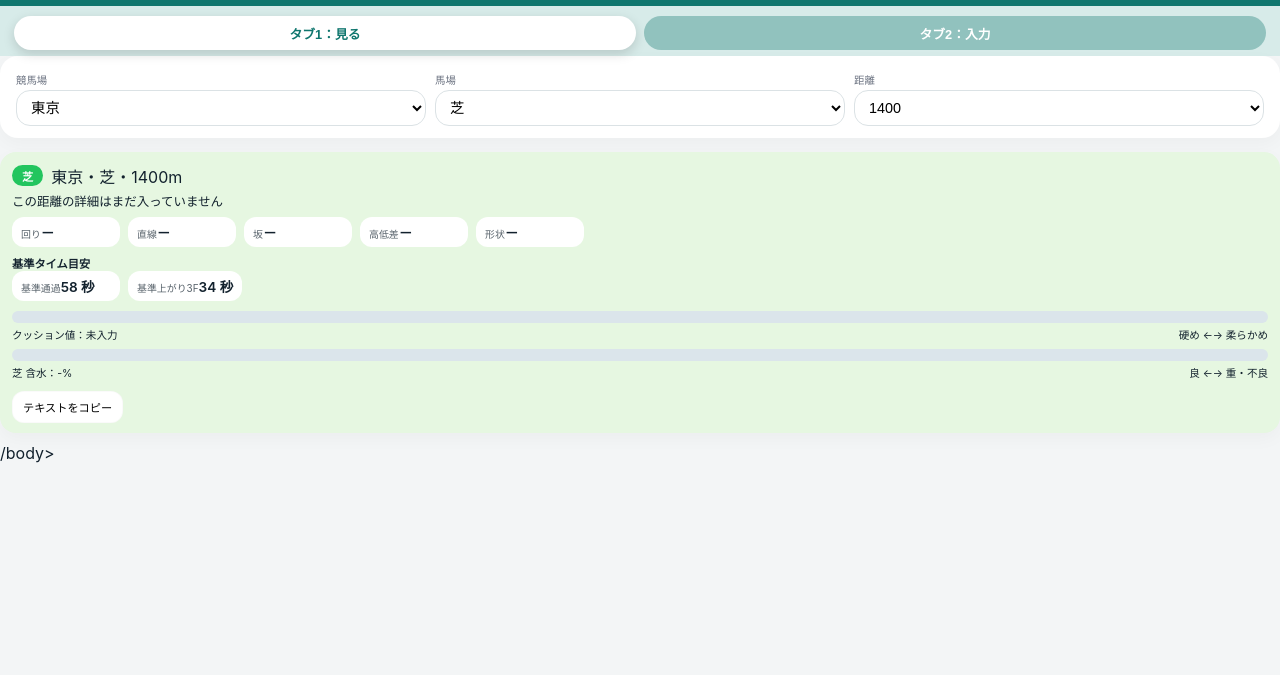
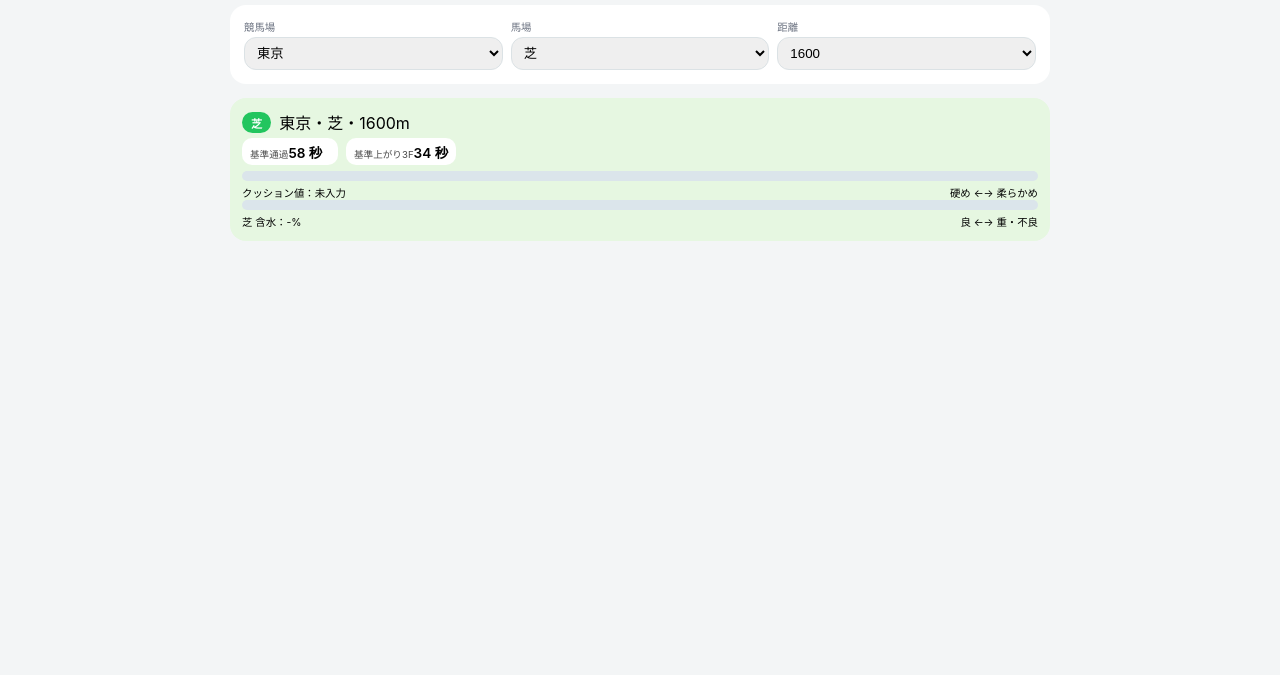
Before and after one commit to kadoya-ebi/keiba-analytics, a plain HTML site: page index.html in a window 1280 px wide. Shown: the part 125-800 px from the top of the page. Drawn offline with Linux system fonts and the light colour scheme.

Commit message:
Update index.html

```diff
--- a/index.html
+++ b/index.html
@@ -2,121 +2,47 @@
 <html lang="ja">
 <head>
   <meta charset="utf-8" />
-  <title>JRAコース早見（本日入力版）</title>
+  <title>JRAコース早見テスト</title>
   <meta name="viewport" content="width=device-width,initial-scale=1" />
   <style>
-    body {
-      margin: 0;
-      font-family: -apple-system,BlinkMacSystemFont,"Segoe UI","Noto Sans JP",sans-serif;
-      background: #f3f5f6;
-      color: #12212d;
-    }
-    header {
-  background: #0f766e; /* 濃い緑のまま */
-  color: #fff;
-  padding: 14px 16px 8px;
-}
-
-.tabs {
-  display: flex;
-  gap: 8px;
-  background: #d7ebe9; /* ←ちょっとだけ薄い緑。ここは帯 */
-  padding: 10px 14px 6px;
-}
-
-/* 非アクティブのタブ */
-.tab-btn {
-  flex: 1;
-  border: none;
-  background: rgba(15,118,110,0.35); /* ← ちゃんと色がつくように緑ベースにする */
-  border-radius: 999px;
-  padding: 8px 0 7px;
-  color: #ffffff;
-  font-weight: 600;
-  font-size: .8rem;
-  transition: all .2s ease;
-}
-
-/* 選択中のタブ */
-.tab-btn.active {
-  background: #ffffff;
-  color: #0f766e;
-  box-shadow: 0 4px 12px rgba(0,0,0,.15);
-}
-    }
-    main {
-      padding: 14px 14px 90px;
-      max-width: 820px;
-      margin: 0 auto;
-    }
-    .card {
-      background: #fff;
-      border-radius: 18px;
-      padding: 16px 16px 12px;
-      box-shadow: 0 6px 18px rgba(0,0,0,.03);
-      margin-bottom: 14px;
-    }
-    label {
-      display: block;
-      font-size: .65rem;
-      margin-bottom: 3px;
-      color: #6b7280;
-    }
-    select, input[type="number"] {
-      width: 100%;
-      border: 1px solid #dbe2e5;
-      border-radius: 14px;
-      padding: 8px 10px;
-      font-size: .9rem;
-      background: #fff;
-    }
-    .row { display: flex; gap: 9px; flex-wrap: wrap; }
-    .col { flex: 1 1 30%; min-width: 115px; }
-    .course-card {
-      border-radius: 16px;
-      padding: 12px 12px 10px;
-      margin-bottom: 10px;
-    }
-    .course-title {
-      display: flex;
-      gap: 8px;
-      align-items: center;
-      margin-bottom: 4px;
-    }
-    .tag {
-      display: inline-block;
-      border-radius: 999px;
-      padding: 3px 10px 2px;
-      font-size: .7rem;
-      font-weight: 600;
-      color: #fff;
-    }
-    .course-basic { font-size: .78rem; margin-bottom: 7px; }
-    .pill-grid { display: flex; flex-wrap: wrap; gap: 8px; margin-bottom: 8px; }
-    .pill { background: #fff; border-radius: 12px; padding: 5px 9px 5px; min-width: 90px; }
-    .pill .lbl { font-size: .62rem; opacity: .7; }
-    .pill .val { font-weight: 600; font-size: .85rem; }
-    .bar { width: 100%; height: 12px; border-radius: 999px; background: #dbe5eb; overflow: hidden; margin-bottom: 4px; }
-    .bar-inner { height: 100%; width: 0; }
-    .bar-line { display: flex; justify-content: space-between; font-size: .66rem; margin-bottom: 7px; }
-    .copy-btn { background:#fff;border:1px solid rgba(0,0,0,.02);border-radius:12px;padding:7px 10px 7px;font-size:.7rem;margin-top:4px; }
-    .track-input { border-bottom:1px solid rgba(217,225,229,.6);padding:12px 0 12px; }
-    .input-line { display:flex;gap:6px;flex-wrap:wrap;margin-bottom:5px; }
-    .small-inp { flex:0 0 75px;border:1px solid #dbe2e5;border-radius:12px;padding:5px 6px 4px;font-size:.75rem; }
-    .small-btn { border:none;background:#0f766e;color:#fff;border-radius:11px;padding:4px 11px 3px;font-size:.7rem; }
-    @media (min-width:700px){ .small-inp{flex:0 0 90px;} }
+    body{margin:0;background:#f3f5f6;font-family:-apple-system,BlinkMacSystemFont,"Noto Sans JP",sans-serif;}
+    header{background:#0f766e;color:#fff;padding:14px 16px 8px;}
+    .tabs{display:flex;gap:8px;background:#d7ebe9;padding:10px 14px 6px;}
+    .tab-btn{flex:1;border:none;background:rgba(15,118,110,.35);color:#fff;border-radius:999px;padding:8px 0 7px;font-weight:600;font-size:.8rem;}
+    .tab-btn.active{background:#fff;color:#0f766e;}
+    main{padding:14px;max-width:820px;margin:0 auto;}
+    .card{background:#fff;border-radius:16px;padding:14px;margin-bottom:14px;}
+    .row{display:flex;gap:8px;flex-wrap:wrap;}
+    .col{flex:1 1 30%;min-width:110px;}
+    label{display:block;font-size:.65rem;margin-bottom:3px;color:#6b7280;}
+    select,input{width:100%;padding:7px 8px;border:1px solid #dbe2e5;border-radius:12px;}
+    .course-card{border-radius:16px;padding:12px;}
+    .course-title{display:flex;gap:8px;align-items:center;margin-bottom:4px;}
+    .tag{display:inline-block;padding:3px 9px 2px;border-radius:999px;font-size:.7rem;font-weight:600;color:#fff;}
+    .pill-grid{display:flex;gap:8px;flex-wrap:wrap;margin-bottom:6px;}
+    .pill{background:#fff;border-radius:10px;padding:4px 8px 3px;min-width:80px;}
+    .lbl{font-size:.6rem;opacity:.7;}
+    .val{font-size:.85rem;font-weight:600;}
+    .bar{width:100%;height:10px;background:#dbe5eb;border-radius:999px;overflow:hidden;margin-bottom:4px;}
+    .bar-inner{height:100%;}
+    .bar-line{display:flex;justify-content:space-between;font-size:.65rem;}
+    .track-input{border-bottom:1px solid rgba(0,0,0,.03);padding:10px 0;}
+    .input-line{display:flex;gap:6px;flex-wrap:wrap;margin-bottom:5px;}
+    .small-inp{flex:0 0 70px;}
+    .small-btn{border:none;background:#0f766e;color:#fff;border-radius:10px;padding:3px 10px;font-size:.7rem;}
   </style>
 </head>
 <body>
   <header>
-    <h1>JRAコース早見</h1>
-    <small>本日入力 → タブ1で表示</small>
+    <h1 style="margin:0;font-size:1rem;">JRAコース早見テスト</h1>
+    <small>タブ2で入れたらタブ1に出るテスト</small>
   </header>
   <div class="tabs">
     <button class="tab-btn active" data-tab="view">タブ1：見る</button>
     <button class="tab-btn" data-tab="input">タブ2：入力</button>
   </div>
   <main>
+    <!-- タブ1 -->
     <div id="tab-view">
       <div class="card">
         <div class="row">
@@ -140,242 +66,183 @@
       <div id="courseInfo"></div>
     </div>
 
+    <!-- タブ2 -->
     <div id="tab-input" style="display:none;">
       <div class="card">
-        <p style="font-size:.7rem;margin-bottom:8px;">ここに入れた数値がタブ1に出ます。</p>
+        <p style="font-size:.7rem;margin-bottom:6px;">ここに今日のクッション値・含水率を入れると、タブ1に出ます。</p>
         <div id="inputList"></div>
       </div>
     </div>
   </main>
 
+  <!-- 👇ここからJS。HTMLより後ろに置くことが大事 -->
   <script>
-  // --- 競馬場のベースデータ ---
+    // 1) ベースデータ（テスト用に4場だけ）
     var COURSES = {
       "東京": {
-      "芝": {
-        distances: [1400,1600,1800,2000],
-        info: {
-          2000: { turn:"左回り", straight:526, slopePlace:"ゴール前坂あり", slope:1.5, diff:2.0, shape:"大回り", start:"2コーナー発走" }
-        },
-        base: { pass: 58.0, last3f: 34.0 }
-      },
-      "ダート": {
-        distances: [1300,1400,1600,2100],
-        info: {
-          1600: { turn:"左回り", straight:501, slopePlace:"ゴール前坂あり", slope:1.5, diff:2.0, shape:"芝スタート", start:"芝→ダ" }
-        },
-        base: { pass: 61.0, last3f: 36.5 }
-      }
+        "芝": { distances:[1600,2000], info:{}, base:{pass:58.0,last3f:34.0} },
+        "ダート": { distances:[1600], info:{}, base:{pass:61.0,last3f:36.5} }
       },
       "中山": {
-      "芝": {
-        distances: [1200,1600,1800,2000],
-        info: {
-          2000: { turn:"右回り", straight:310, slopePlace:"ゴール前急坂", slope:2.2, diff:5.3, shape:"小回り", start:"スタンド前" }
-        },
-        base: { pass: 59.5, last3f: 35.0 }
-      },
-      "ダート": {
-        distances: [1200,1800,2400],
-        info: {},
-        base: { pass: 62.0, last3f: 37.0 }
-      }
+        "芝": { distances:[2000], info:{}, base:{pass:59.5,last3f:35.0} },
+        "ダート": { distances:[1800], info:{}, base:{pass:62.0,last3f:37.0} }
       },
       "京都": {
-      "芝": {
-        distances: [1600,1800,2000,2200],
-        info: {
-          2000: { turn:"右回り", straight:404, slopePlace:"ゴール前わずかに上り", slope:1.0, diff:3.5, shape:"内回り", start:"2角P" }
-        },
-        base: { pass: 58.8, last3f: 34.6 }
-      },
-      "ダート": {
-        distances: [1200,1400,1800],
-        info: {},
-        base: { pass: 61.5, last3f: 37.2 }
-      }
+        "芝": { distances:[2000], info:{}, base:{pass:58.8,last3f:34.6} },
+        "ダート": { distances:[1800], info:{}, base:{pass:61.5,last3f:37.2} }
       },
       "阪神": {
-      "芝": {
-        distances: [1600,1800,2000],
-        info: {
-          1600: { turn:"右回り", straight:473, slopePlace:"ゴール前坂あり", slope:1.8, diff:2.0, shape:"外回り", start:"向正面" }
-        },
-        base: { pass: 58.7, last3f: 34.5 }
-      },
-      "ダート": {
-        distances: [1200,1400,1800],
-        info: {},
-        base: { pass: 62.4, last3f: 37.0 }
-      }
+        "芝": { distances:[1600], info:{}, base:{pass:58.7,last3f:34.5} },
+        "ダート": { distances:[1800], info:{}, base:{pass:62.4,last3f:37.0} }
       }
     };
 
-  // --- 今日の値 ---
+    // 2) 今日の値を入れておく箱
     var todayValues = {};
     var trackNames = Object.keys(COURSES);
-  for (var i=0; i<trackNames.length; i++) {
-    todayValues[trackNames[i]] = {
-      turf: { cushion: "", moisture: "" },
-      dirt: { moisture: "" }
+    trackNames.forEach(function(t){
+      todayValues[t] = {
+        turf: { cushion:"", moisture:"" },
+        dirt: { moisture:"" }
       };
-  }
+    });
 
-  // --- DOM ---
+    // 3) DOM
     var selTrack = document.getElementById('selTrack');
     var selSurface = document.getElementById('selSurface');
     var selDist = document.getElementById('selDist');
     var courseInfo = document.getElementById('courseInfo');
     var inputList = document.getElementById('inputList');
 
-  // --- タブ切替 ---
+    // 4) タブ切替
     var tabView = document.getElementById('tab-view');
     var tabInput = document.getElementById('tab-input');
     var tabBtns = document.querySelectorAll('.tab-btn');
-  for (var i=0; i<tabBtns.length; i++){
-    tabBtns[i].addEventListener('click', function(e){
-      for (var j=0; j<tabBtns.length; j++){ tabBtns[j].classList.remove('active'); }
-      e.target.classList.add('active');
-      if (e.target.getAttribute('data-tab') === 'view'){
-        tabView.style.display = 'block';
-        tabInput.style.display = 'none';
+    tabBtns.forEach(function(btn){
+      btn.addEventListener('click', function(){
+        tabBtns.forEach(function(b){ b.classList.remove('active'); });
+        btn.classList.add('active');
+        if (btn.dataset.tab === "view") {
+          tabView.style.display = "block";
+          tabInput.style.display = "none";
         } else {
-        tabView.style.display = 'none';
-        tabInput.style.display = 'block';
+          tabView.style.display = "none";
+          tabInput.style.display = "block";
         }
+      });
+    });
+
+    // 5) セレクト初期化
+    function initSelectors(){
+      trackNames.forEach(function(t){
+        var opt = document.createElement('option');
+        opt.value = t;
+        opt.textContent = t;
+        selTrack.appendChild(opt);
+      });
+      fillDistances();
+    }
+    function fillDistances(){
+      var t = selTrack.value;
+      var s = selSurface.value;
+      selDist.innerHTML = "";
+      COURSES[t][s].distances.forEach(function(d){
+        var opt = document.createElement('option');
+        opt.value = d;
+        opt.textContent = d;
+        selDist.appendChild(opt);
+      });
+    }
+    selTrack.addEventListener('change', function(){ fillDistances(); renderCourse(); });
+    selSurface.addEventListener('change', function(){ fillDistances(); renderCourse(); });
+    selDist.addEventListener('change', renderCourse);
+
+    // 6) タブ2の入力欄を作る（ここが今回のポイント）
+    function renderInputList(){
+      inputList.innerHTML = "";
+      trackNames.forEach(function(t){
+        var wrap = document.createElement('div');
+        wrap.className = "track-input";
+        wrap.innerHTML =
+          '<div style="font-weight:700;margin-bottom:4px;">'+t+'</div>'+
+          '<div class="input-line">'+
+            '<span style="font-size:.65rem;">芝C</span>'+
+            '<input type="number" step="0.1" class="small-inp" data-track="'+t+'" data-field="turf.cushion" placeholder="10" />'+
+            '<span style="font-size:.65rem;">芝含</span>'+
+            '<input type="number" step="0.1" class="small-inp" data-track="'+t+'" data-field="turf.moisture" placeholder="20" />'+
+          '</div>'+
+          '<div class="input-line">'+
+            '<span style="font-size:.65rem;">ダ含</span>'+
+            '<input type="number" step="0.1" class="small-inp" data-track="'+t+'" data-field="dirt.moisture" placeholder="5" />'+
+            '<button class="small-btn" data-apply="'+t+'">反映</button>'+
+          '</div>';
+        inputList.appendChild(wrap);
+      });
+
+      // 入力した瞬間に保存＋表示更新
+      var allInputs = inputList.querySelectorAll('input[data-track]');
+      allInputs.forEach(function(inp){
+        inp.addEventListener('input', function(){
+          var t = inp.dataset.track;
+          var f = inp.dataset.field;
+          var v = inp.value;
+          if (f === "turf.cushion")  todayValues[t].turf.cushion = v;
+          if (f === "turf.moisture") todayValues[t].turf.moisture = v;
+          if (f === "dirt.moisture") todayValues[t].dirt.moisture = v;
+          // 今タブ1でこの競馬場を見てたら更新
+          if (selTrack.value === t) {
+            renderCourse();
+          }
+        });
+      });
+
+      // ボタンでも一応反映できるようにしておく
+      var btns = inputList.querySelectorAll('button[data-apply]');
+      btns.forEach(function(b){
+        b.addEventListener('click', function(){
+          var t = b.dataset.apply;
+          var ins = inputList.querySelectorAll('input[data-track="'+t+'"]');
+          ins.forEach(function(inp){
+            var f = inp.dataset.field;
+            var v = inp.value;
+            if (f === "turf.cushion")  todayValues[t].turf.cushion = v;
+            if (f === "turf.moisture") todayValues[t].turf.moisture = v;
+            if (f === "dirt.moisture") todayValues[t].dirt.moisture = v;
+          });
+          if (selTrack.value === t) {
+            renderCourse();
+          }
+        });
       });
     }
 
-  // --- セレクト初期化 ---
-  function initSelectors(){
-    for (var i=0; i<trackNames.length; i++){
-      var op = document.createElement('option');
-      op.value = trackNames[i];
-      op.textContent = trackNames[i];
-      selTrack.appendChild(op);
-    }
-    fillDists();
-  }
-
-  function fillDists(){
-    var tr = selTrack.value;
-    var sf = selSurface.value;
-    selDist.innerHTML = "";
-    var ds = COURSES[tr][sf].distances;
-    for (var i=0; i<ds.length; i++){
-      var op = document.createElement('option');
-      op.value = ds[i];
-      op.textContent = ds[i];
-      selDist.appendChild(op);
-    }
-  }
-
-  selTrack.addEventListener('change', function(){
-    fillDists();
-    renderCourse();
-  });
-  selSurface.addEventListener('change', function(){
-    fillDists();
-    renderCourse();
-  });
-  selDist.addEventListener('change', renderCourse);
-
-  // --- タブ2（入力）を作る ---
-  function renderInputList(){
-    inputList.innerHTML = "";
-    for (var i=0; i<trackNames.length; i++){
-      var tr = trackNames[i];
-      var wrap = document.createElement('div');
-      wrap.className = 'track-input';
-      wrap.innerHTML =
-        '<div style="font-weight:700;margin-bottom:4px;">'+tr+'</div>'+
-        '<div class="input-line">'+
-          '<span style="font-size:.65rem;">芝C</span>'+
-          '<input type="number" step="0.1" class="small-inp" data-track="'+tr+'" data-field="turf.cushion" placeholder="10" />'+
-          '<span style="font-size:.65rem;">芝含</span>'+
-          '<input type="number" step="0.1" class="small-inp" data-track="'+tr+'" data-field="turf.moisture" placeholder="20" />'+
-        '</div>'+
-        '<div class="input-line">'+
-          '<span style="font-size:.65rem;">ダ含</span>'+
-          '<input type="number" step="0.1" class="small-inp" data-track="'+tr+'" data-field="dirt.moisture" placeholder="5" />'+
-          '<button class="small-btn" data-apply="'+tr+'">反映</button>'+
-        '</div>';
-      inputList.appendChild(wrap);
-    }
-
-    // ① 入力した瞬間に値を保存＆再描画
-    var allInputs = inputList.querySelectorAll('input[data-track]');
-    for (var k=0; k<allInputs.length; k++){
-      allInputs[k].addEventListener('input', function(e){
-        var tr = e.target.getAttribute('data-track');
-        var field = e.target.getAttribute('data-field');
-        var val = e.target.value;
-        if (field === 'turf.cushion')  todayValues[tr].turf.cushion  = val;
-        if (field === 'turf.moisture') todayValues[tr].turf.moisture = val;
-        if (field === 'dirt.moisture') todayValues[tr].dirt.moisture = val;
-        // 今表示中の競馬場だったらすぐ反映
-        if (selTrack.value === tr) {
-          renderCourse();
-        }
-      });
-    }
-
-    // ② ボタンでも一応反映できるようにしておく（保険）
-    var applyBtns = inputList.querySelectorAll('button[data-apply]');
-    for (var m=0; m<applyBtns.length; m++){
-      applyBtns[m].addEventListener('click', function(e){
-        var trg = e.target.getAttribute('data-apply');
-        var ins = inputList.querySelectorAll('input[data-track="'+trg+'"]');
-        for (var n=0; n<ins.length; n++){
-          var f = ins[n].getAttribute('data-field');
-          var v = ins[n].value;
-          if (f === 'turf.cushion')  todayValues[trg].turf.cushion  = v;
-          if (f === 'turf.moisture') todayValues[trg].turf.moisture = v;
-          if (f === 'dirt.moisture') todayValues[trg].dirt.moisture = v;
-        }
-        if (selTrack.value === trg) {
-          renderCourse();
-        }
-      });
-    }
-  }
-
-  // --- タブ1の表示 ---
+    // 7) タブ1の表示
     function renderCourse(){
-    var tr = selTrack.value;
-    var sf = selSurface.value;
-    var dist = Number(selDist.value);
-    var data = COURSES[tr][sf];
-    var info = data.info[dist] || null;
+      var t = selTrack.value;
+      var s = selSurface.value;
+      var d = Number(selDist.value);
+      var data = COURSES[t][s];
+      var info = data.info[d] || null;
       var avg = data.base;
-    var tv = todayValues[tr];
+      var tv = todayValues[t];
 
       var cTxt = "-";
       var mTxt = "-%";
       var cVal = 0;
       var mVal = 0;
-    if (sf === "芝") {
-      if (tv.turf.cushion !== "") {
-        cTxt = tv.turf.cushion;
-        cVal = Number(tv.turf.cushion);
-      }
-      if (tv.turf.moisture !== "") {
-        mTxt = tv.turf.moisture + "%";
-        mVal = Number(tv.turf.moisture);
-      }
+      if (s === "芝") {
+        if (tv.turf.cushion !== "") { cTxt = tv.turf.cushion; cVal = Number(tv.turf.cushion); }
+        if (tv.turf.moisture !== "") { mTxt = tv.turf.moisture + "%"; mVal = Number(tv.turf.moisture); }
       } else {
-      if (tv.dirt.moisture !== "") {
-        mTxt = tv.dirt.moisture + "%";
-        mVal = Number(tv.dirt.moisture);
-      }
+        if (tv.dirt.moisture !== "") { mTxt = tv.dirt.moisture + "%"; mVal = Number(tv.dirt.moisture); }
       }
 
-    var cardBg = (sf === "芝") ? "#e6f7e1" : "#d6b38a";
-    var tagBg  = (sf === "芝") ? "#22c55e" : "#8b4513";
+      var cardBg = (s === "芝") ? "#e6f7e1" : "#d6b38a";
+      var tagBg  = (s === "芝") ? "#22c55e" : "#8b4513";
 
       var cW = Math.min(cVal * 9, 100);
       var cColor = "#dbe5eb";
-    if (sf === "芝" && cVal > 0) {
+      if (s === "芝" && cVal > 0) {
         if (cVal <= 8) cColor = "#f97316";
         else if (cVal <= 10) cColor = "#84cc16";
         else cColor = "#60a5fa";
@@ -391,70 +258,25 @@
       var html = '';
       html += '<div class="card course-card" style="background:'+cardBg+';">';
       html += '  <div class="course-title">';
-    html += '    <span class="tag" style="background:'+tagBg+';">'+sf+'</span>';
-    html += '    <div>'+tr+'・'+sf+'・'+dist+'m</div>';
+      html += '    <span class="tag" style="background:'+tagBg+';">'+s+'</span>';
+      html += '    <div>'+t+'・'+s+'・'+d+'m</div>';
       html += '  </div>';
-    html += '  <div class="course-basic">';
-    if (info) {
-      html += info.turn+'・直線'+info.straight+'m・'+info.slopePlace+'（坂高'+info.slope+'m／高低差'+info.diff+'m）・'+info.start;
-    } else {
-      html += 'この距離の詳細はまだ入っていません';
-    }
-    html += '  </div>';
-    html += '  <div class="pill-grid">';
-    html += '    <div class="pill"><span class="lbl">回り</span><span class="val">'+(info?info.turn:'－')+'</span></div>';
-    html += '    <div class="pill"><span class="lbl">直線</span><span class="val">'+(info?info.straight+'m':'－')+'</span></div>';
-    html += '    <div class="pill"><span class="lbl">坂</span><span class="val">'+(info?info.slopePlace:'－')+'</span></div>';
-    html += '    <div class="pill"><span class="lbl">高低差</span><span class="val">'+(info?info.diff+'m':'－')+'</span></div>';
-    html += '    <div class="pill"><span class="lbl">形状</span><span class="val">'+(info?info.shape:'－')+'</span></div>';
-    html += '  </div>';
-    html += '  <div style="margin-top:6px;font-size:.7rem;font-weight:600;">基準タイム目安</div>';
       html += '  <div class="pill-grid">';
       html += '    <div class="pill"><span class="lbl">基準通過</span><span class="val">'+avg.pass+' 秒</span></div>';
       html += '    <div class="pill"><span class="lbl">基準上がり3F</span><span class="val">'+avg.last3f+' 秒</span></div>';
       html += '  </div>';
-    // クッション
-    html += '  <div style="margin-top:10px;">';
-    html += '    <div class="bar"><div class="bar-inner" style="width:'+cW+'%;background:'+cColor+';"></div></div>';
-    html += '    <div class="bar-line"><span>'+(sf==="芝" ? (cTxt==="-"?"クッション値：未入力":"クッション値："+cTxt) : "クッション値：芝のみ")+'</span><span>硬め ←→ 柔らかめ</span></div>';
-    html += '  </div>';
-    // 含水
-    html += '  <div>';
-    html += '    <div class="bar"><div class="bar-inner" style="width:'+mW+'%;background:'+mColor+';"></div></div>';
-    html += '    <div class="bar-line"><span>'+(sf==="芝"?"芝 含水："+mTxt:"ダート 含水："+mTxt)+'</span><span>良 ←→ 重・不良</span></div>';
-    html += '  </div>';
-    html += '  <button class="copy-btn" onclick="copyCardText()">テキストをコピー</button>';
+      html += '  <div class="bar"><div class="bar-inner" style="width:'+cW+'%;background:'+cColor+';"></div></div>';
+      html += '  <div class="bar-line"><span>'+(s==="芝"?(cTxt==="-"?"クッション値：未入力":"クッション値："+cTxt):"クッション値：芝のみ")+'</span><span>硬め ←→ 柔らかめ</span></div>';
+      html += '  <div class="bar"><div class="bar-inner" style="width:'+mW+'%;background:'+mColor+';"></div></div>';
+      html += '  <div class="bar-line"><span>'+(s==="芝"?"芝 含水："+mTxt:"ダート 含水："+mTxt)+'</span><span>良 ←→ 重・不良</span></div>';
       html += '</div>';
-
       courseInfo.innerHTML = html;
     }
 
-  // --- コピー ---
-  function copyCardText(){
-    var tr = selTrack.value;
-    var sf = selSurface.value;
-    var dist = selDist.value;
-    var data = COURSES[tr][sf];
-    var info = data.info[dist] || null;
-    var avg = data.base;
-    var tv = todayValues[tr];
-    var cTxt = (sf==="芝") ? (tv.turf.cushion || "-") : "-";
-    var mTxt = (sf==="芝") ? (tv.turf.moisture || "-") : (tv.dirt.moisture || "-");
-    var text = tr+"・"+sf+"・"+dist+"m\n";
-    if (info){
-      text += info.turn+"／直線"+info.straight+"m／高低差"+info.diff+"m／"+info.slopePlace+"／"+info.start+"\n";
-    }
-    text += "基準通過: "+avg.pass+"秒\n";
-    text += "基準上がり3F: "+avg.last3f+"秒\n";
-    text += "クッション: "+cTxt+"\n";
-    text += sf+" 含水: "+mTxt+"%\n";
-    try { navigator.clipboard.writeText(text); alert("コピーしました"); } catch(e){}
-  }
-  window.copyCardText = copyCardText;
-
-  // --- 初期化 ---
+    // 8) 初期化
     initSelectors();
     renderInputList();
     renderCourse();
-</script>/body>
+  </script>
+</body>
 </html>
```
Lines whose indentation alone changed are shown as unchanged.
